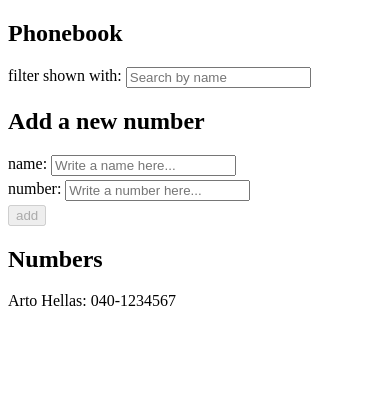
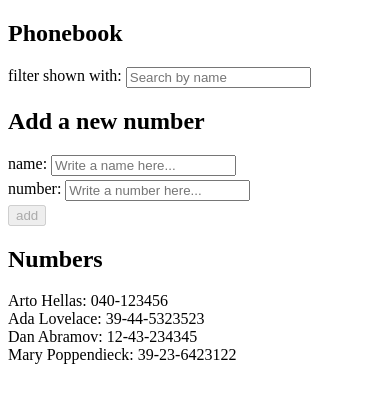
Before and after one commit to kevmhughes/fullstackopen, a React (Vite) app in the folder part2/the_phonebook/: page / in a window 390 px wide. Shown: the top 402 px of the page. Built offline with nearby package versions, Linux system fonts and the light colour scheme; data requests are answered from the project's data file.

Commit message:
2.11: The Phonebook Step 6

```diff
--- /dev/null
+++ b/part2/the_phonebook/db.json
@@ -0,0 +1,24 @@
+{
+    "persons":[
+      {
+        "name": "Arto Hellas",
+        "number": "040-123456",
+        "id": "1"
+      },
+      {
+        "name": "Ada Lovelace",
+        "number": "39-44-5323523",
+        "id": "2"
+      },
+      {
+        "name": "Dan Abramov",
+        "number": "12-43-234345",
+        "id": "3"
+      },
+      {
+        "name": "Mary Poppendieck",
+        "number": "39-23-6423122",
+        "id": "4"
+      }
+    ]
+  }
--- a/part2/the_phonebook/package.json
+++ b/part2/the_phonebook/package.json
@@ -7,9 +7,11 @@
     "dev": "vite",
     "build": "vite build",
     "lint": "eslint .",
-    "preview": "vite preview"
+    "preview": "vite preview",
+    "server": "json-server -p3001 --watch db.json"
   },
   "dependencies": {
+    "axios": "^1.7.8",
     "react": "^18.3.1",
     "react-dom": "^18.3.1"
   },
@@ -23,6 +25,7 @@
     "eslint-plugin-react-hooks": "^5.0.0",
     "eslint-plugin-react-refresh": "^0.4.14",
     "globals": "^15.11.0",
+    "json-server": "^1.0.0-beta.3",
     "vite": "^5.4.10"
   }
 }
--- a/part2/the_phonebook/src/App.jsx
+++ b/part2/the_phonebook/src/App.jsx
@@ -1,15 +1,28 @@
-import { useState } from "react";
+import { useState, useEffect } from "react";
+import axios from "axios";
 import Filter from "./components/Filter";
 import Form from "./components/Form";
 import List from "./components/List";
 
 const App = () => {
-  const [persons, setPersons] = useState([
-    { name: "Arto Hellas", number: "040-1234567" },
-  ]);
+  const [persons, setPersons] = useState([]);
   const [filteredPersons, setFilteredPersons] = useState(persons);
   const [newName, setNewName] = useState("");
   const [newNumber, setNewNumber] = useState("");
+
+  // the initial state of the data is fetched from json-server using the axios-library.
+  useEffect(() => {
+    console.log("effect");
+    axios.get("http://localhost:3001/persons").then((response) => {
+      console.log("promise fulfilled");
+      setPersons(response.data);
+    });
+  }, []);
+  console.log("render", persons.length, "persons");
+
+  useEffect(() => {
+    setFilteredPersons(persons);
+  }, [persons]); // Update filteredPersons when persons change
 
   // Handle name change input
   const handleNameChange = (event) => {
@@ -63,7 +76,7 @@ const App = () => {
         newName={newName}
       />
       <h2>Numbers</h2>
-      <List filteredPersons={filteredPersons}/>
+      <List filteredPersons={filteredPersons} />
     </div>
   );
 };
```
Also changed, not shown: 1 other file (tests, documents, lock files or other folders).
